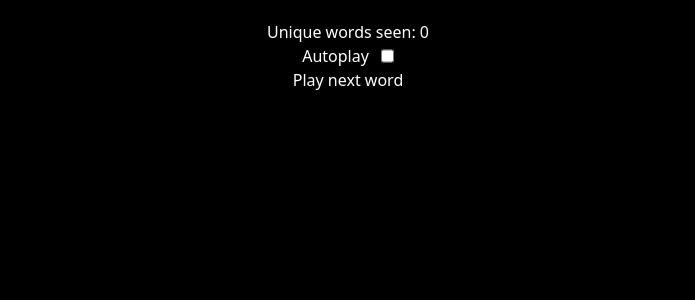
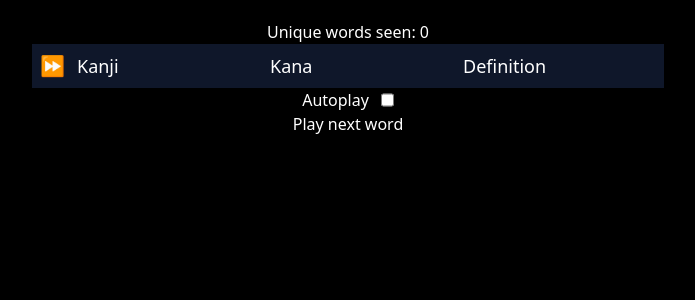
Before and after one commit to bryanjenningz/jlpt-audio-srs, a Next.js app: page / in a window 1280 px wide. Shown: the top 300 px of the page, without its empty margins (292-987 px from the left). Built offline with nearby package versions, Linux system fonts and the light colour scheme.

Commit message:
Style seen words top labels

```diff
--- a/src/pages/index.tsx
+++ b/src/pages/index.tsx
@@ -41,6 +41,23 @@ export default function Home() {
     <main className="flex min-h-screen flex-col items-center bg-black text-white">
       <div className="flex w-full max-w-2xl flex-col items-center p-5">
         <p>{`Unique words seen: ${seenWords.length}`}</p>
+
+        <article className="flex w-full max-w-2xl bg-slate-900 p-2 text-lg">
+          <div
+            className="flex h-full items-center justify-center pr-0"
+            title="Skip (already known)"
+          >
+            <div className="mr-3 text-xl">{`⏩`}</div>
+          </div>
+
+          {["Kanji", "Kana", "Definition"].map((col) => {
+            return (
+              <div key={col} className="flex grow basis-1 items-center">
+                {col}
+              </div>
+            );
+          })}
+        </article>
 
         <ul className="max-h-52 w-full max-w-2xl overflow-auto text-lg">
           {seenWords.map((word) => {
```
